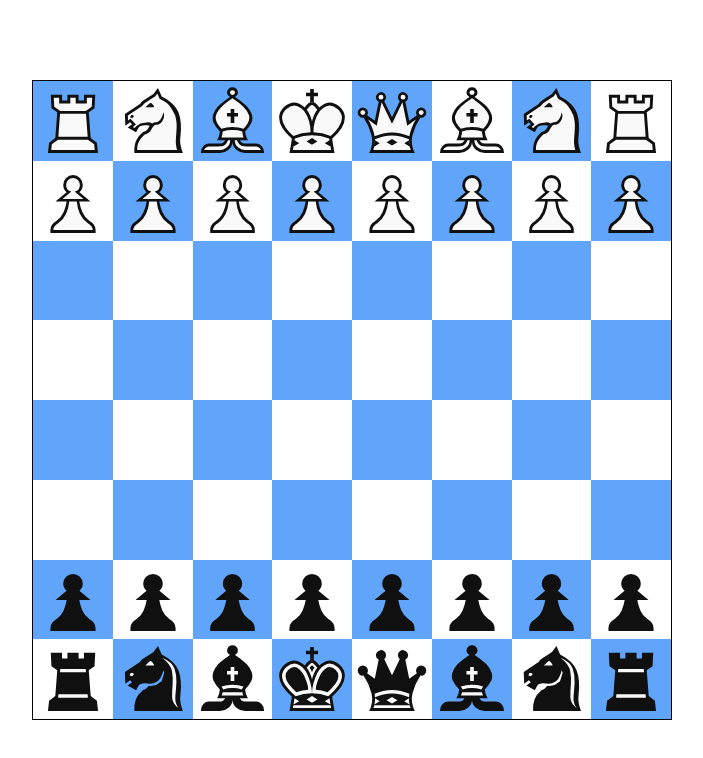
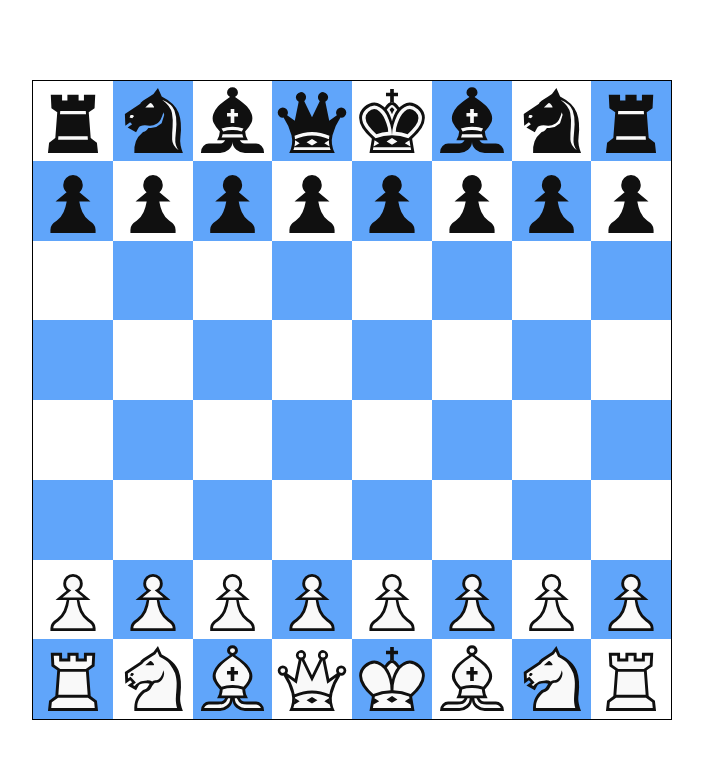
Before and after one commit to NimrodRising/P2PChess, a React (Vite) app: page / in a window 1280 px wide. Shown: the top 758 px of the page, without its empty margins (288-991 px from the left). Built offline with nearby package versions, Linux system fonts and the light colour scheme.

Commit message:
refactored dragging logic but broke other things

```diff
--- a/src/App.jsx
+++ b/src/App.jsx
@@ -1,28 +1,10 @@
 import ChessBoard from "./components/ChessBoard";
-import { useEffect, useState } from "react";
+import { useState } from "react";
 
 function App() {
-  const [isDragging, setIsDragging] = useState(false);
-  const [mousePos, setMousePos] = useState({});
-  useEffect(() => {
-    const handleMouseMove = (event) => {
-      setMousePos({ x: event.clientX, y: event.clientY });
-    };
-
-    window.addEventListener("mousemove", handleMouseMove);
-
-    return () => {
-      window.removeEventListener("mousemove", handleMouseMove);
-    };
-  }, []);
-
   return (
     <div className="flex justify-center items-center h-screen">
-      <ChessBoard
-        isDragging={isDragging}
-        setIsDragging={setIsDragging}
-        mousePos={mousePos}
-      />
+      <ChessBoard />
     </div>
   );
 }
--- /dev/null
+++ b/src/Hooks/useMousePosition.js
@@ -0,0 +1,18 @@
+import { useEffect, useState } from "react";
+
+export const useMousePosition = (bool) => {
+  const [position, setPosition] = useState({ x: 0, y: 0 });
+
+  useEffect(() => {
+    const setFromEvent = (e) =>
+      setPosition(bool ? { x: e.clientX, y: e.clientY } : null);
+    window.addEventListener("mousemove", setFromEvent);
+    return () => {
+      window.removeEventListener("mousemove", setFromEvent);
+    };
+  }, [bool]);
+
+  return position;
+};
+
+export default useMousePosition;
--- /dev/null
+++ b/src/Hooks/useMouseUpEvent.js
@@ -0,0 +1,18 @@
+import { useEffect, useState } from "react";
+
+const useMouseUpEvent = () => {
+  const [event, setEvent] = useState(null);
+
+  useEffect(() => {
+    function setFromEvent(event) {
+      setEvent(event);
+    }
+    window.addEventListener("mouseup", setFromEvent);
+    return () => {
+      window.removeEventListener("mouseup", setFromEvent);
+    };
+  }, [event]);
+  return event;
+};
+
+export default useMouseUpEvent;
--- /dev/null
+++ b/src/Hooks/usePieceIcon.js
@@ -0,0 +1,24 @@
+import { useEffect, useState } from "react";
+
+export const usePieceIcon = (piece) => {
+  const [pieceIcon, setPieceIcon] = useState({ x: 0, y: 0 });
+  useEffect(() => {
+    async function getIcon() {
+      let importedIcon = await import(`../icons/${piece}.svg`).catch(() => {
+        setPieceIcon("");
+        return;
+      });
+
+      if (importedIcon) {
+        setPieceIcon(importedIcon.default);
+      } else {
+        setPieceIcon("");
+      }
+    }
+    getIcon();
+  }, []);
+
+  return pieceIcon;
+};
+
+export default usePieceIcon;
--- a/src/components/ChessBoard.jsx
+++ b/src/components/ChessBoard.jsx
@@ -6,17 +6,93 @@ import {
   generateWhitePawnMoves,
   pieceBitboards,
 } from "./MoveGen/moveGeneration";
+const initialBoard = [
+  "bR",
+  "bN",
+  "bB",
+  "bQ",
+  "bK",
+  "bB",
+  "bN",
+  "bR",
+  "bP",
+  "bP",
+  "bP",
+  "bP",
+  "bP",
+  "bP",
+  "bP",
+  "bP",
+  "",
+  "",
+  "",
+  "",
+  "",
+  "",
+  "",
+  "",
+  "",
+  "",
+  "",
+  "",
+  "",
+  "",
+  "",
+  "",
+  "",
+  "",
+  "",
+  "",
+  "",
+  "",
+  "",
+  "",
+  "",
+  "",
+  "",
+  "",
+  "",
+  "",
+  "",
+  "",
+  "wP",
+  "wP",
+  "wP",
+  "wP",
+  "wP",
+  "wP",
+  "wP",
+  "wP",
+  "wR",
+  "wN",
+  "wB",
+  "wQ",
+  "wK",
+  "wB",
+  "wN",
+  "wR",
+];
 
-let initialBoard = [
-  ["wR", "wN", "wB", "wK", "wQ", "wB", "wN", "wR"],
-  ["wP", "wP", "wP", "wP", "wP", "wP", "wP", "wP"],
-  ["", "", "", "", "", "", "", ""],
-  ["", "", "", "", "", "", "", ""],
-  ["", "", "", "", "", "", "", ""],
-  ["", "", "", "", "", "", "", ""],
-  ["bP", "bP", "bP", "bP", "bP", "bP", "bP", "bP"],
-  ["bR", "bN", "bB", "bK", "bQ", "bB", "bN", "bR"],
-];
+function ChessBoard() {
+  const [board, setBoard] = useState(initialBoard);
+  return (
+    <div className="border w-2/3 max-w-screen-sm border-black">
+      <div className=" grid grid-cols-8">
+        {board.map((piece, index) => (
+          <Square
+            key={index}
+            square={{
+              index: index,
+              rank: Math.floor(index / 8),
+              file: index % 8,
+              piece: piece,
+            }}
+          />
+        ))}
+      </div>
+    </div>
+  );
+}
 
 function binaryStringToBigInt(binaryString) {
   const chunkSize = 32;
@@ -66,8 +142,6 @@ function generateColoredBitboard(board, color) {
 function bitboardToList(bitboard) {
   let binaryStr = bitboard.toString(2);
   const numLeadingZeroes = 64 - binaryStr.length;
-  console.log("num leading:");
-  console.log(numLeadingZeroes);
   const zeroStr = "0";
   binaryStr = zeroStr.repeat(numLeadingZeroes) + binaryStr;
   let legalMoves = [];
@@ -75,16 +149,18 @@ function bitboardToList(bitboard) {
   for (const el of binaryStr) {
     if (el === "1") {
       index = binaryStr.indexOf(el);
-
-      file = Math.floor(index / 8);
-      rank = 7 - (index % 8);
+      file = 7 - (index % 8);
+      rank = Math.floor(index / 8);
       newIndex = 8 * rank + file;
-
-      legalMoves.push([file, rank]);
+      console.log(
+        `Old Index: ${index} New Index: ${newIndex} \n Rank: ${rank} File: ${file}`
+      );
+      legalMoves.push([rank, file]);
     }
   }
   return legalMoves;
 }
+
 function generateLegalMoves(board, pieceInHand) {
   let file = pieceInHand.index - Math.floor(pieceInHand.index / 8) * 8;
   let rank = 7 - Math.floor(pieceInHand.index / 8);
@@ -98,7 +174,7 @@ function generateLegalMoves(board, pieceInHand) {
   const piece = pieceInHand.piece;
   switch (piece) {
     case "wP":
-      legalMovesBitboard = generateWhitePawnMoves(
+      legalMovesBitboard = generateBlackPawnMoves(
         whitePawnsAll,
         blackPieces,
         allPieces,
@@ -107,7 +183,17 @@ function generateLegalMoves(board, pieceInHand) {
       break;
     // convertBitBoard to list of coords and return
     case "bP":
-      legalMovesBitboard = generateBlackPawnMoves(
+      console.log("black pawn recognized");
+      console.log(
+        blackPawnsAll.toString(2),
+        "\n",
+        whitePieces.toString(2),
+        "\n",
+        allPieces.toString(2),
+        "\n",
+        pieceBitboards[newIndex].toString(2)
+      );
+      legalMovesBitboard = generateWhitePawnMoves(
         blackPawnsAll,
         whitePieces,
         allPieces,
@@ -119,6 +205,7 @@ function generateLegalMoves(board, pieceInHand) {
       legalMovesBitboard = 0b0n;
       break;
   }
+  console.log(legalMovesBitboard.toString(2));
   const legalMoves = bitboardToList(legalMovesBitboard);
   return legalMoves;
 }
@@ -137,77 +224,4 @@ function containsSubArray(arr, subArr) {
   return false;
 }
 
-function ChessBoard({ mousePos, isDragging, setIsDragging }) {
-  const [board, setBoard] = useState(initialBoard);
-  const [move, setMove] = useState(null);
-  const [hovered, setHovered] = useState(null);
-  const [pieceInHand, setPieceInHand] = useState(null);
-  const [legalMoves, setLegalMoves] = useState(null);
-
-  useEffect(() => {
-    if (pieceInHand) {
-      setMove({
-        ...pieceInHand,
-        to: hovered,
-      });
-      setLegalMoves(generateLegalMoves(board, pieceInHand));
-      setPieceInHand(null);
-    }
-    if (move && !isDragging) {
-      if (containsSubArray(legalMoves, [move.to[0], move.to[1]])) {
-        setBoard((currBoard) => {
-          // Create a deep copy of the current board
-          const newBoard = JSON.parse(JSON.stringify(currBoard));
-
-          // Update the "from" square to empty
-          newBoard[move.from[0]][move.from[1]] = "";
-
-          // Update the "to" square with the moved piece
-          newBoard[move.to[0]][move.to[1]] = move.piece;
-
-          return newBoard;
-        });
-      }
-    }
-  }, [move, isDragging, pieceInHand]);
-  return (
-    <div
-      onMouseUp={() => {
-        setIsDragging(false);
-      }}
-      className="border w-2/3 max-w-screen-sm border-black"
-    >
-      <div className=" grid grid-cols-8">
-        {[].concat(...board).map((piece, index) => (
-          <Square
-            isLegalSquare={
-              legalMoves
-                ? containsSubArray(legalMoves, [
-                    Math.floor(index / 8),
-                    index % 8,
-                  ])
-                : false
-            }
-            setLegalMoves={setLegalMoves}
-            setPieceInHand={setPieceInHand}
-            hovered={hovered}
-            setHovered={setHovered}
-            setMove={setMove}
-            setIsDragging={setIsDragging}
-            isDragging={isDragging}
-            mousePos={mousePos}
-            key={index}
-            square={{
-              index: index,
-              rank: Math.floor(index / 8),
-              file: index % 8,
-              piece: piece,
-            }}
-          />
-        ))}
-      </div>
-    </div>
-  );
-}
-
 export default ChessBoard;
--- /dev/null
+++ b/src/components/PieceIcon.jsx
@@ -0,0 +1,64 @@
+import { useEffect, useRef, useState } from "react";
+import useMousePosition from "../Hooks/useMousePosition";
+import usePieceIcon from "../Hooks/usePieceIcon";
+import useMouseUpEvent from "../Hooks/useMouseUpEvent";
+
+function PieceIcon({ piece }) {
+  const [isDraggingPiece, setIsDraggingPiece] = useState(false);
+  const position = useMousePosition(isDraggingPiece);
+  const [newPosition, setNewPosition] = useState([0, 0]);
+  const pieceIcon = usePieceIcon(piece);
+  const mouseup = useMouseUpEvent();
+  const [domRect, setDomRect] = useState(null);
+  const mousePositionRef = useRef(position);
+
+  useEffect(() => {
+    mousePositionRef.current = position;
+  }, [position]);
+
+  useEffect(() => {
+    setIsDraggingPiece(false);
+    setDomRect(null);
+    setNewPosition([0, 0]);
+  }, [mouseup]);
+
+  useEffect(() => {
+    function handleDrag() {
+      const positionFromClick = [
+        -domRect.left - domRect.width / 2 + mousePositionRef.current.x,
+        -domRect.top - domRect.height / 2 + mousePositionRef.current.y,
+      ];
+
+      setNewPosition(positionFromClick);
+    }
+    if (domRect && position && isDraggingPiece) {
+      console.log("activated");
+      handleDrag();
+    } else {
+      setNewPosition([0, 0]);
+    }
+  }, [isDraggingPiece, position, domRect]);
+
+  const handleMouseDown = (e) => {
+    setDomRect(e.target.getBoundingClientRect());
+    setIsDraggingPiece(true);
+    e.target.style.zIndex = 9999;
+  };
+
+  const style = {
+    transform: `translate(${newPosition[0]}px, ${newPosition[1]}px)`,
+  };
+
+  return piece ? (
+    <img
+      style={style}
+      draggable="false"
+      onMouseDown={handleMouseDown}
+      className={`w-full select-none image`}
+      src={pieceIcon}
+      alt=""
+    />
+  ) : null;
+}
+
+export default PieceIcon;
--- a/src/components/Square.jsx
+++ b/src/components/Square.jsx
@@ -1,125 +1,58 @@
 import { useState, useEffect, useRef } from "react";
+import PieceIcon from "./PieceIcon";
 
-function Square({
-  square,
-  mousePos,
-  isDragging,
-  setIsDragging,
-  setHovered,
-  setPieceInHand,
-  isLegalSquare,
-  setLegalMoves,
-}) {
-  const number = 8 * square.rank - (7 - square.file);
-  const [isHovered, setIsHovered] = useState(false);
-  const [pieceIcon, setPieceIcon] = useState("");
-  const [domRect, setDomRect] = useState(null);
+function Square({ square }) {
   const [isDraggingPiece, setIsDraggingPiece] = useState(false);
-  const [relPosition, setRelPosition] = useState([0, 0]);
-  const [initialPosition, setInitialPosition] = useState(null);
-  const [offsetPiece, setOffsetPiece] = useState(null);
-
-  const mousePosRef = useRef(mousePos);
-
-  useEffect(() => {
-    mousePosRef.current = mousePos;
-  }, [mousePos]);
-
-  useEffect(() => {
-    async function getIcon() {
-      let importedIcon = await import(`../icons/${square.piece}.svg`).catch(
-        () => {
-          setPieceIcon("");
-          return;
-        }
-      );
-
-      if (importedIcon) {
-        setPieceIcon(importedIcon.default);
-      } else {
-        setPieceIcon("");
-      }
-    }
-    getIcon();
-  }, [square.piece]);
-
-  useEffect(() => {
-    if (isHovered) {
-      setHovered([square.rank, square.file]);
-    }
-  }, [isHovered, setHovered, square.rank, square.file]);
-
-  useEffect(() => {
-    if (isDraggingPiece && isDragging) {
-      setPieceInHand({
-        piece: square.piece,
-        index: square.index,
-        side: square.piece[0],
-        from: [square.rank, square.file],
-      });
-      setOffsetPiece([
-        initialPosition[0] - domRect.left - domRect.width / 2,
-        initialPosition[1] - domRect.top - domRect.height / 2,
-      ]);
-      setRelPosition([
-        mousePosRef.current.x - initialPosition[0],
-        mousePosRef.current.y - initialPosition[1],
-      ]);
-    } else {
-      setOffsetPiece(null);
-      setIsDraggingPiece(false);
-    }
-    // eslint-disable-next-line react-hooks/exhaustive-deps
-  }, [initialPosition, isDragging, mousePos]);
-
-  let styles =
-    relPosition && isDraggingPiece && offsetPiece
-      ? {
-          transform: `translate(${relPosition[0] + offsetPiece[0]}px, ${
-            relPosition[1] + offsetPiece[1]
-          }px)`,
-        }
-      : {};
-
   return (
     <div
-      onMouseDown={() => {
-        setLegalMoves(null);
-      }}
-      onMouseEnter={() => {
-        setIsHovered(true);
-      }}
-      onMouseLeave={() => {
-        setIsHovered(false);
-      }}
-      className={`${
-        isLegalSquare && isDragging ? "border border-black bg-yellow-200" : ""
-      } aspect-square w-full flex items-center m-0 p-0 ${
-        ((number % 8) + Math.ceil(number / 8)) % 2 !== 0
-          ? "bg-blue-400"
-          : "bg-white"
+      className={`aspect-square w-full flex items-center m-0 p-0 ${
+        (square.file + square.rank) % 2 !== 0 ? "bg-blue-400" : "bg-white"
       }`}
     >
-      {square.piece ? (
-        <img
-          draggable="false"
-          style={styles}
-          onMouseDown={(e) => {
-            const domRect = e.target.getBoundingClientRect();
-            setDomRect(domRect);
-            setInitialPosition([mousePosRef.current.x, mousePosRef.current.y]);
-            setIsDraggingPiece(true);
-            setIsDragging(true);
-          }}
-          className={`w-full select-none image ${
-            isDraggingPiece ? "pointer-events-none" : ""
-          }`}
-          src={pieceIcon}
-          alt=""
-        />
-      ) : null}
+      <PieceIcon
+        piece={square.piece}
+        isOdd={(square.file + square.rank) % 2 === 0}
+        isDraggingPiece={isDraggingPiece}
+        setIsDraggingPiece={setIsDraggingPiece}
+      />
     </div>
   );
 }
 
+// KEEP KEEP KEEP KEEP KEEP KEEP KEEP KEEP KEEP KEEP KEEP
+// const [domRect, setDomRect] = useState(null);
+// const [relPosition, setRelPosition] = useState([0, 0]);
+// const [offsetPiece, setOffsetPiece] = useState(null);
+// const [initialPosition, setInitialPosition] = useState(null);
+// const mousePosRef = useRef(mousePos);
+// KEEP KEEP KEEP KEEP KEEP KEEP KEEP KEEP KEEP KEEP KEEP KEEP
+// calculating variables use in transform for dragging behavior
+// useEffect(() => {
+//   if (bool && bool) {
+//     setOffsetPiece([
+//       initialPosition[0] - domRect.left - domRect.width / 2,
+//       initialPosition[1] - domRect.top - domRect.height / 2,
+//     ]);
+//     setRelPosition([
+//       mousePosRef.current.x - initialPosition[0],
+//       mousePosRef.current.y - initialPosition[1],
+//     ]);
+//   } else {
+//     setOffsetPiece(null);
+//   }
+//   // eslint-disable-next-line react-hooks/exhaustive-deps
+// }, [initialPosition, isDragging, mousePos]);
+// setting transform for dragging behavior
+// KEEP KEEP KEEP KEEP KEEP KEEP KEEP KEEP KEEP KEEP KEEP KEEP
+// relPosition && isDraggingPiece && offsetPiece
+//   ? {
+//       transform: `translate(${relPosition[0] + offsetPiece[0]}px, ${
+//         relPosition[1] + offsetPiece[1]
+//       }px)`,
+//     }
+//   : {};
+// KEEP KEEP KEEP KEEP KEEP KEEP KEEP KEEP KEEP KEEP KEEP KEEP
+
+// temp variable
+
 export default Square;
```
